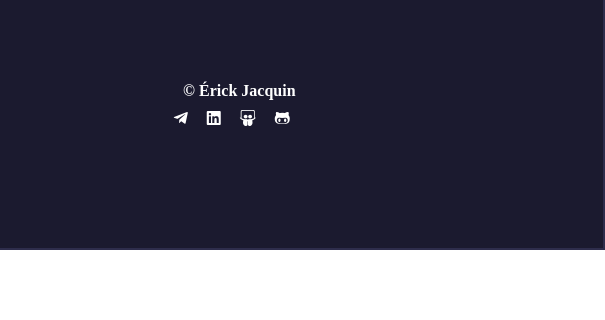
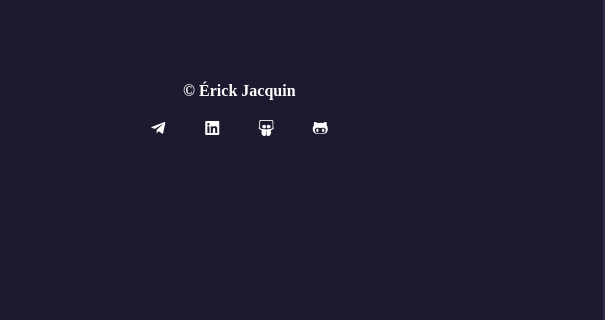
Before and after one commit to marcelavie/Layout-D2.5-, a plain HTML site: page index.html in a window 1280 px wide. Shown: the part 1600-1920 px from the top of the page, 675-1280 px from the left. Drawn offline with Linux system fonts and the light colour scheme.

Commit message:
pag pessoal desktop

```diff
--- a/style.css
+++ b/style.css
@@ -127,8 +127,9 @@ footer{
     text-align: center;
 }
 footer i{
-    letter-spacing: 15px;
-    margin-top: 10px;
+    margin-top: 20px;
+    width: 50px;
+    height: 100px;
 }
 .logotipo{
     color: black;
```
